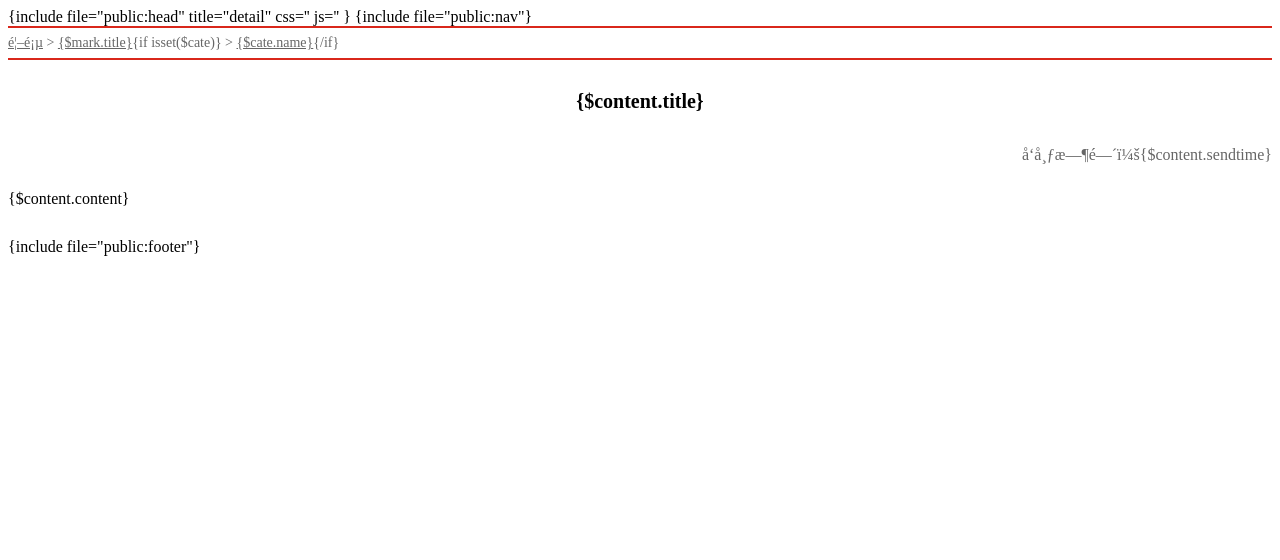
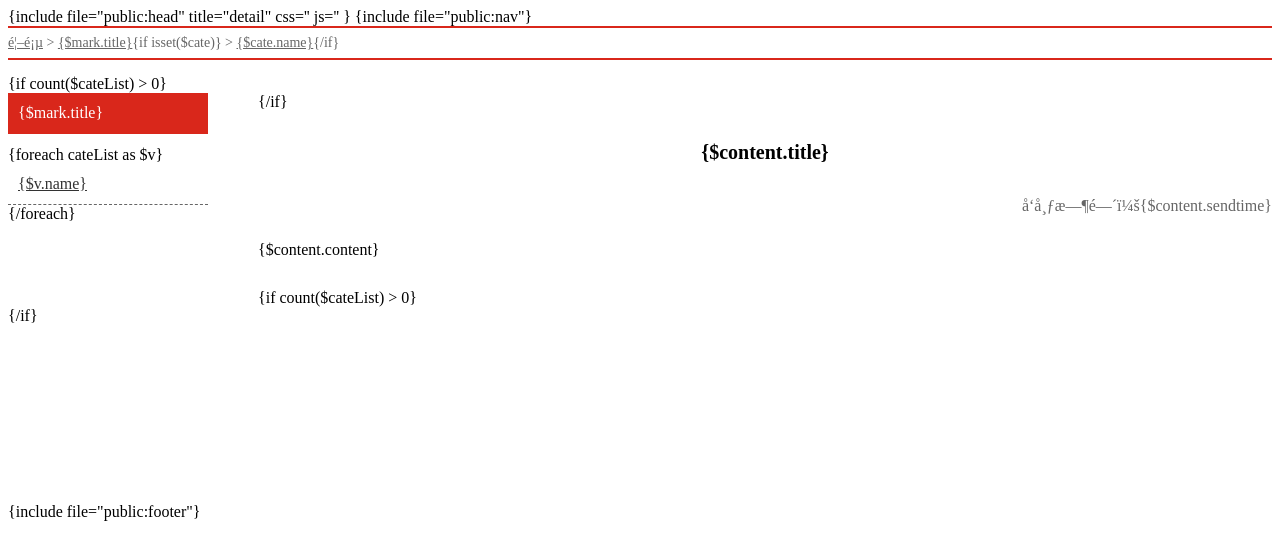
Before and after one commit to llnforest/jdba, a PHP site: page /DbName/index/view/index/detail.html in a window 1280 px wide. Shown: the top 560 px of the page. Run offline with PHP 8.4, Linux system fonts and the light colour scheme.

Commit message:
edit20190829

```diff
--- a/web/index/controller/Index.php
+++ b/web/index/controller/Index.php
@@ -66,6 +66,7 @@
 
         $this->data['type'] = $this->param['type'];
         $this->data['nav'] = $this->param['mark'];
+        $this->data['cateList'] = BaseContentCategoryModel::where(['mark'=>$this->param['mark']])->order('sort asc')->select();
         if($this->param['type'] == 'nav' && count($this->data['list']) == 1){
 //            var_dump($this->data['list'][0]);
             $this->data['content'] = $this->data['list'][0];
@@ -81,6 +82,7 @@
         $this->data['mark'] = BaseMarkModel::get(['mark'=>$this->param['mark']]);
         $this->data['type'] = $this->param['type'];
         $this->data['nav'] = $this->param['mark'];
+        $this->data['cateList'] = BaseContentCategoryModel::where(['mark'=>$this->param['mark']])->order('sort asc')->select();
 
         if($this->data['nav'] == 'Message'){
             $this->data['content'] = BaseMessageModel::get(['id'=>$this->id]);
--- a/web/index/view/index/detail.html
+++ b/web/index/view/index/detail.html
@@ -8,11 +8,23 @@
         <a href="{:url('index/index')}">首页</a> > <a href="{:url('index/articlelist',['mark'=>$mark.mark,'type'=>$type])}">{$mark.title}</a>{if isset($cate)} > <a href="{:url('index/articlelist',['mark'=>$mark.mark,'type'=>$type,'cate_id'=>$cate.id])}">{$cate.name}</a>{/if}
     </div>
     <div class="main-content common-width">
+        {if count($cateList) > 0}
+        <div class="list-cate">
+            <div class="list-left">
+                <div class="left-list-title">{$mark.title}</div>
+                {foreach cateList as $v}
+                <a class="left-list {if $v.id == $cate.id}active{/if}" href="{:url('index/articlelist',['mark'=>$mark.mark,'type'=>$type,'cate_id'=>$v.id])}">{$v.name}</a>
+                {/foreach}
+            </div>
+        {/if}
         <div class="content-wrap content-item  content-list-wrap">
             <div class="content-title">{$content.title}</div>
             <div class="content-time">发布时间：{$content.sendtime}</div>
             <div class="content-content">{$content.content}</div>
         </div>
+            {if count($cateList) > 0}
+        </div>
+        {/if}
     </div>
     {include file="public:footer"}
 </body>
--- a/web/static/css/detail.css
+++ b/web/static/css/detail.css
@@ -44,13 +44,54 @@
     margin-bottom:10px;
 }
 .send-message{
-    height: 31px;
+    height: 40px;
     width: 100px;
     text-align: center;
-    line-height: 31px;
+    line-height: 40px;
     border: 1px solid #d9271b;
     background: #d9271b;
     font-size: 12px;
     color: #fff;
     float: right;
 }
+/*****左侧分类*********/
+.list-cate{
+    position:relative;
+    padding-left:250px;
+}
+.list-left{
+    position:absolute;
+    width:200px;
+    left:0;
+    top:0;
+}
+.left-list-title{
+    margin-bottom: 12px;
+    height: 41px;
+    line-height: 40px;
+    background-color: #d9271b;
+    color: #fff;
+    padding-left: 10px;
+}
+.left-list{
+    height: 40px;
+    line-height: 40px;
+    border-bottom: 1px dashed #666;
+    padding-left: 10px;
+    display:block;
+    color:#333;
+}
+.left-list.active{
+    border-bottom: 1px dashed #d9271b;
+    color:#d9271b;
+}
+.content-head{
+    height:40px;
+}
+.head-title{
+    height: 40px;
+    line-height: 40px;
+}
+.main-content{
+    min-height: 428px;
+}
--- a/web/static/css/sendmessage.css
+++ b/web/static/css/sendmessage.css
@@ -45,3 +45,7 @@
     cursor:pointer;
     border-radius: 3px;
 }
+.nav-content a {
+    font-size: 14px;
+    color: #666;
+}
```
Also changed, not shown: web/index/view/index/list.html (+12 -0 lines), web/static/css/list.css (+43 -2 lines).
